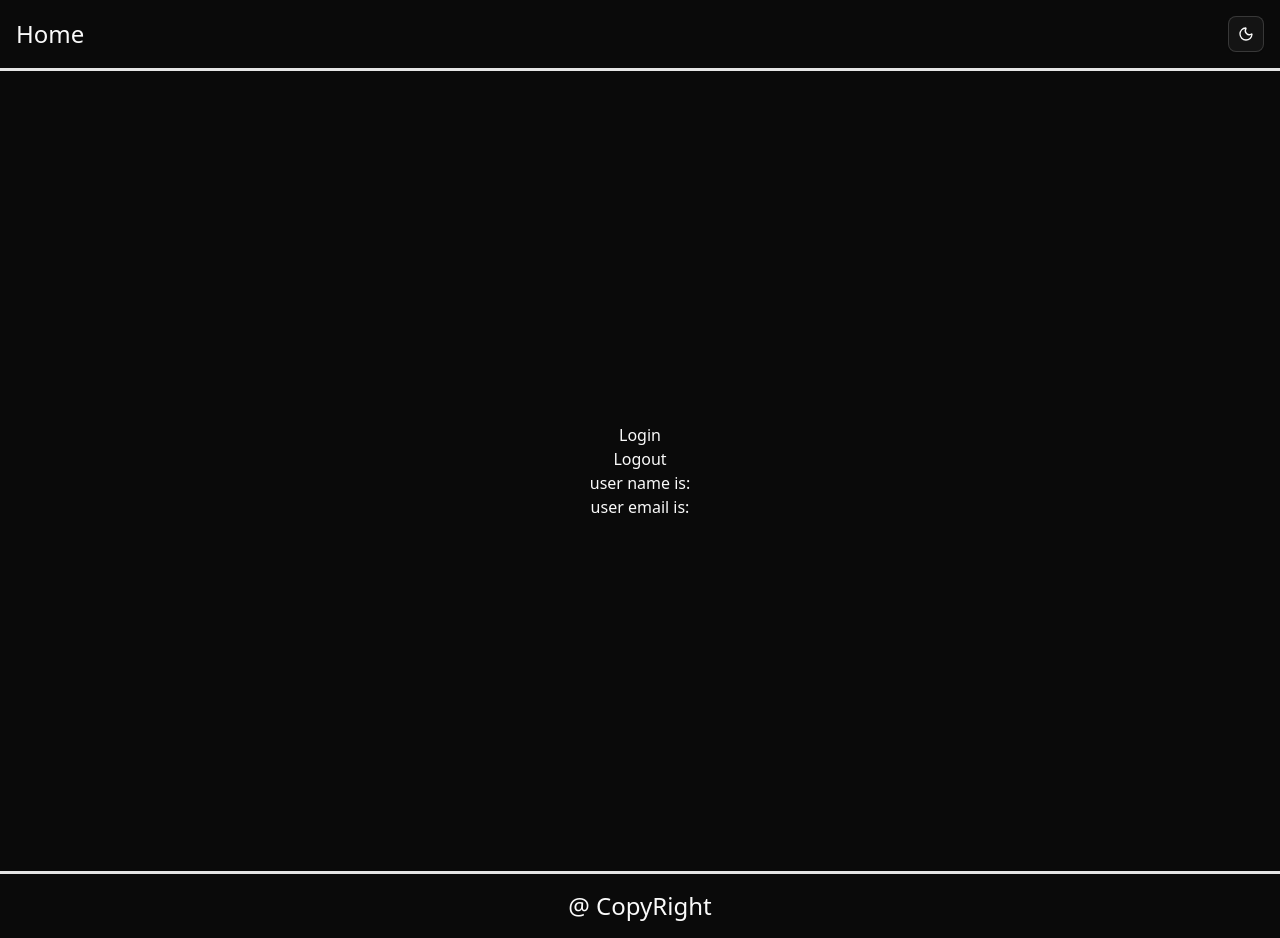
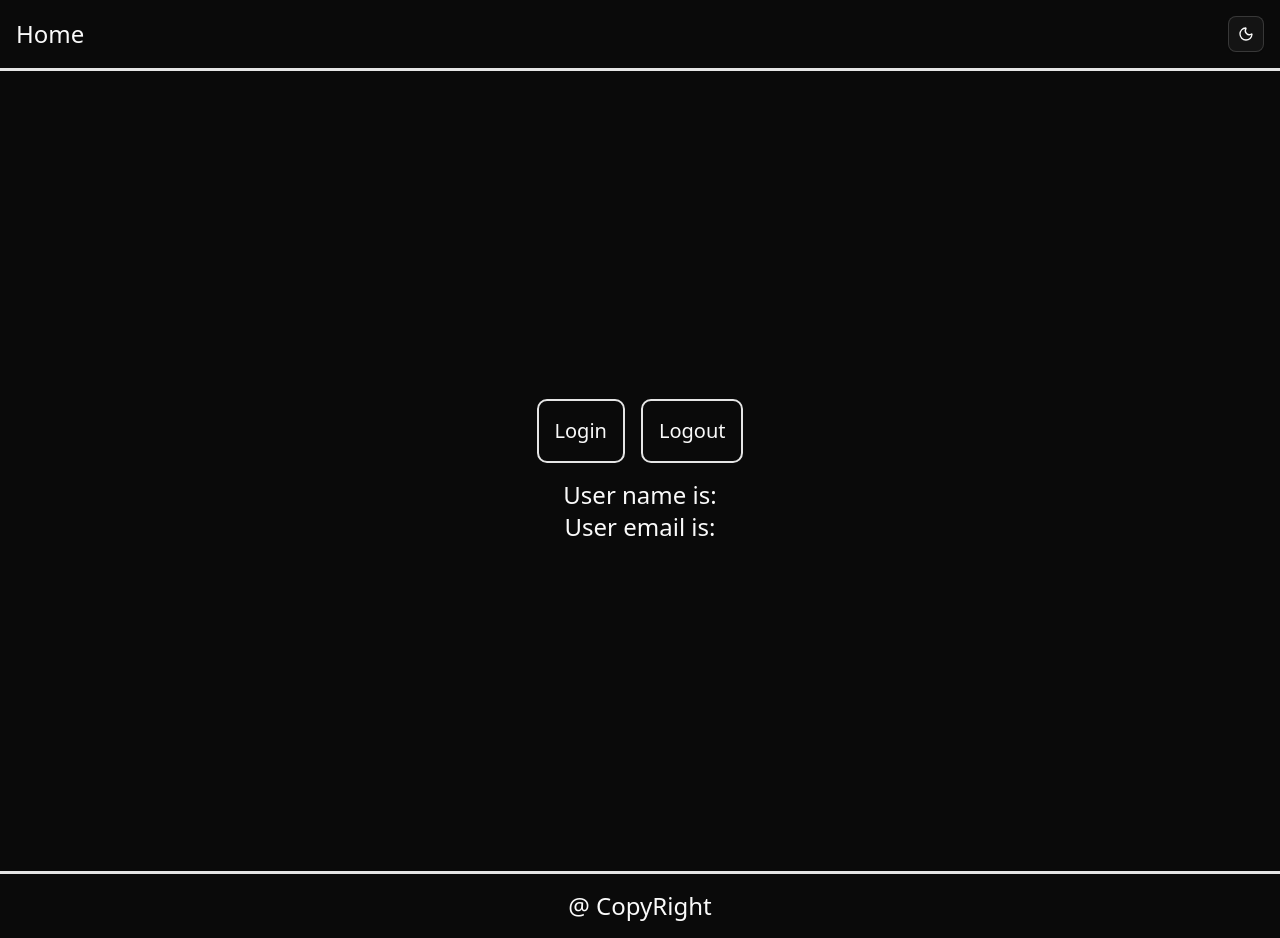
Before and after one commit to rjv01/typescript-tutorials, a React (Vite) app in the folder miniProjects/typeScriptMiniProject/: page /users in a window 1280 px wide. Built offline with nearby package versions, Linux system fonts and the light colour scheme.

Commit message:
learning useState type format1

```diff
--- a/miniProjects/typeScriptMiniProject/src/components/User.tsx
+++ b/miniProjects/typeScriptMiniProject/src/components/User.tsx
@@ -18,10 +18,12 @@ export default function User() {
     }
     return (
         <div className='min-h-screen flex flex-col justify-center items-center'>
-            <button onClick={handleLogin}>Login</button>
-            <button onClick={handleLogout}>Logout</button>
-            <p>user name is: </p>
-            <p>user email is: </p>
+            <div className='flex gap-4 mb-4'>
+                <button className='border-2 border-primary p-4 text-xl rounded-lg hover:bg-primary/50 cursor-pointer duration-150' onClick={handleLogin}>Login</button>
+                <button className='border-2 border-primary p-4 text-xl rounded-lg hover:bg-primary/50 cursor-pointer duration-150' onClick={handleLogout}>Logout</button>
+            </div>
+            <p className='text-2xl '>User name is: <span className='text-yellow-400'>{user?.name}</span> </p>
+            <p className='text-2xl '>User email is: <span className='text-yellow-400'>{user?.email}</span> </p>
         </div>
     )
 }
```
